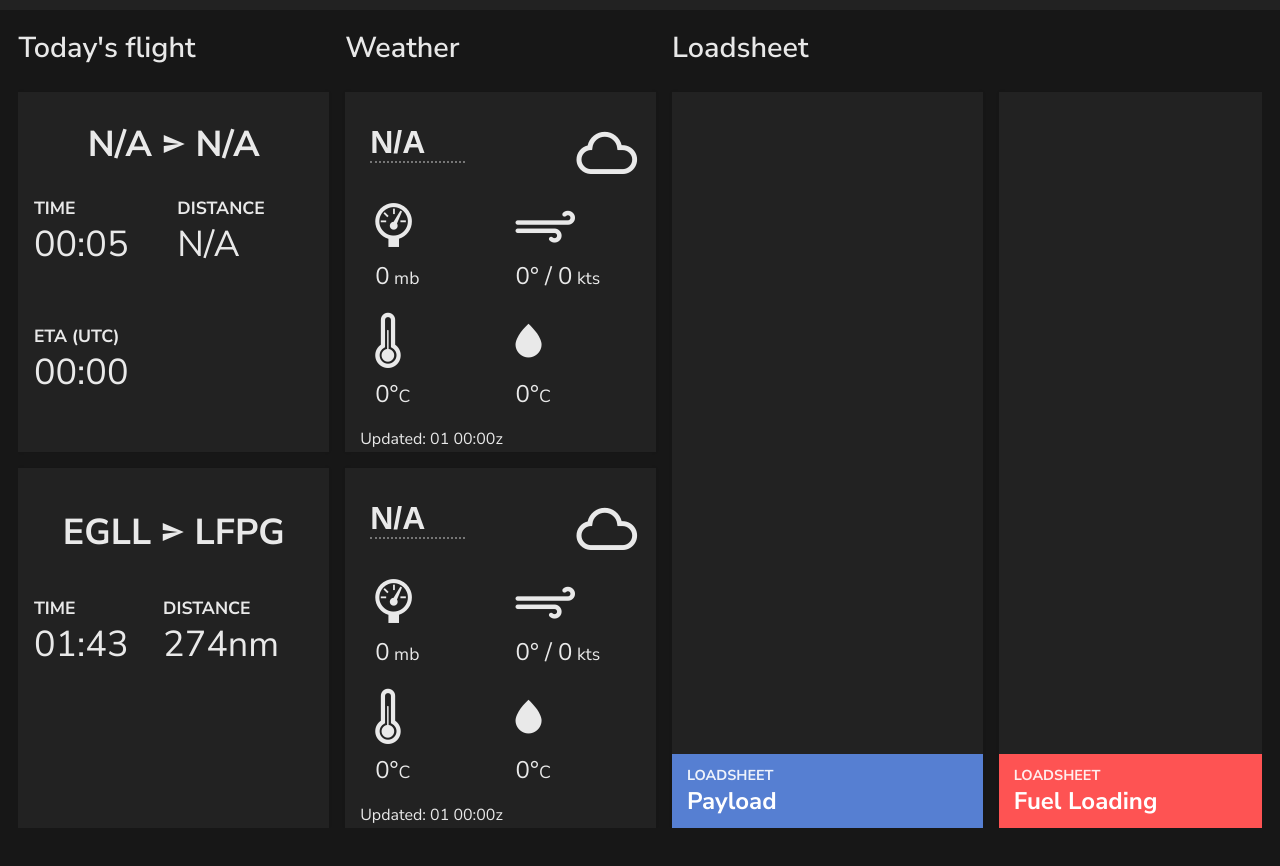
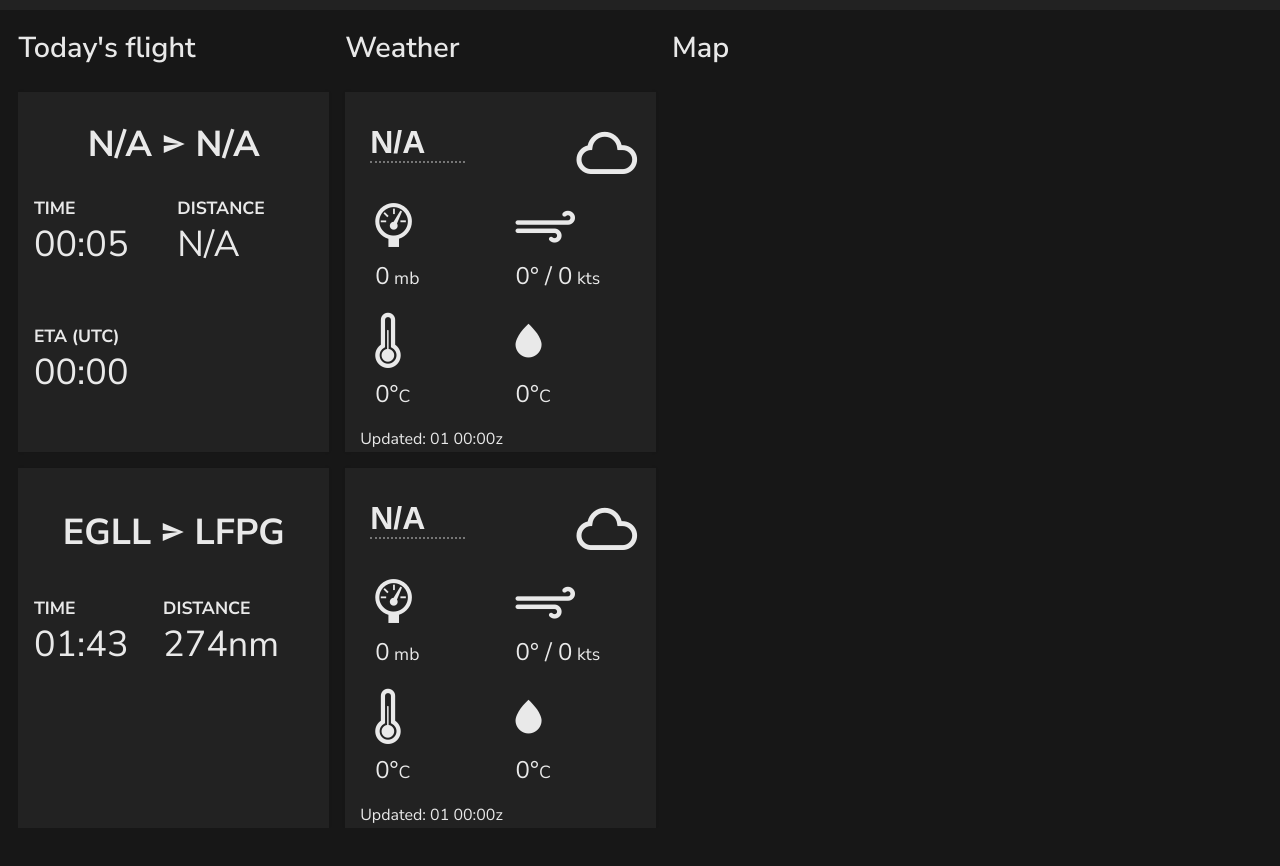
Before and after one commit to flybywiresim/efb, a React (Create React App) app: page /dashboard in a window 1280 px wide. Shown: the top 866 px of the page. Built offline with nearby package versions, Linux system fonts and the light colour scheme.

Commit message:
Prepared to replace loadsheet with Map in the Dashboard widget

```diff
--- a/src/App.scss
+++ b/src/App.scss
@@ -11,6 +11,7 @@
   --cardBackground: rgb(223, 224, 226);
   --globalBackground: #E5E5E5;
   --widgetMargin: 10px;
+  --toolbarUnderlineColor: #EC67E0
 }
 
 body {
--- a/src/App.tsx
+++ b/src/App.tsx
@@ -9,16 +9,18 @@ import { getSimbriefData } from './simbriefApi';
 import './aewx-metar-parser.d';
 import Time from "./time/Time";
 import Toolbar from "./toolbar/Toolbar";
-import PreparationWidgets from "./preparationWidget/PreparationWidget";
+import DashboardWidgets from "./dashboardWidget/DashboardWidget";
+import LoadsheetWidget from "./loadsheetWidget/LoadsheetWidget";
 import Settings from "./settings/Settings";
 import Profile from "./profile/Profile";
 
 import './App.scss';
 import './time/Time.scss';
 import './toolbar/Toolbar.scss';
+import './dashboardWidget/DashboardWidget.scss';
+import './loadsheetWidget/LoadsheetWidget.scss';
 import './settings/Settings.scss';
 import './profile/Profile.scss';
-import './preparationWidget/PreparationWidget.scss';
 
 type AppProps = {};
 
@@ -97,13 +99,16 @@ class App extends React.Component<AppProps, AppState> {
                 <Toolbar fetchSimbrief={this.fetchSimbriefData}/>
                 <div id="main-container">
                     <Switch>
-                        <Route path="/preparation">
-                            <PreparationWidgets
+                        <Route path="/dashboard">
+                            <DashboardWidgets
                                 departingAirport={this.state.departingAirport}
                                 arrivingAirport={this.state.arrivingAirport}
                                 flightDistance={this.state.flightDistance}
                                 flightETAInSeconds={this.state.flightETAInSeconds}
                                 timeSinceStart={this.state.timeSinceStart} />
+                        </Route>
+                        <Route path="/loadsheet">
+                            <LoadsheetWidget />
                         </Route>
                         <Route path="/flight-navigation">
                             <div>
@@ -124,7 +129,7 @@ class App extends React.Component<AppProps, AppState> {
                                 changeSimbriefUsername={this.changeSimbriefUsername} />
                         </Route>
                         <Route path="/">
-                            <PreparationWidgets
+                            <DashboardWidgets
                                 departingAirport={this.state.departingAirport}
                                 arrivingAirport={this.state.arrivingAirport}
                                 flightDistance={this.state.flightDistance}
--- a/src/preparationWidget/PreparationWidget.scss
+++ b/src/dashboardWidget/DashboardWidget.scss
@@ -11,9 +11,9 @@
     align-items: flex-start;
     overflow: hidden;
     grid-template-areas:
-        "TodaysFlightTitle WeatherTitle LoadsheetTitle LoadsheetTitle"
-        "TodaysFlightCard  OriginWxCard PayloadCard    FuelCard"
-        "PreviousLegsCard  DestWxCard   PayloadCard    FuelCard";
+        "TodaysFlightTitle WeatherTitle MapTitle MapTitle"
+        "TodaysFlightCard  OriginWxCard Map      Map"
+        "PreviousLegsCard  DestWxCard   Map      Map";
 
     span.WidgetTitle#title-todays-flight {
         grid-area: TodaysFlightTitle;
@@ -23,8 +23,8 @@
         grid-area: WeatherTitle;
     }
 
-    span.WidgetTitle#title-loadsheet {
-        grid-area: LoadsheetTitle;
+    span.WidgetTitle#title-map {
+        grid-area: MapTitle;
     }
 
     // TODO move this to its own stylesheet
@@ -184,43 +184,6 @@
         }
     }
 
-    // TODO move this to its own stylesheet
-
-    .loadsheet-card {
-        height: 100%;
-        box-shadow: 0 0 3px rgba(0, 0, 0, 0.1);
-        background: var(--cardBackground);
-        display: grid;
-        grid-template-rows: 90% 10%;
-        grid-template-areas:
-            "Body"
-            "Footer";
-
-        .loadsheet-card-body {
-            grid-area: Body;
-        }
-
-        .loadsheet-card-footer {
-            grid-area: Footer;
-            background-color: var(--loadsheetFooterBackground);
-
-            color: white;
-            font-weight: 700;
-            font-size: 1.5rem;
-            display: flex;
-            flex-direction: column;
-            justify-content: center;
-            padding-left: 15px;
-
-            .footer-title {
-                font-size:0.9rem;
-                font-weight: 700;
-                color: var(--mainTextSecondary);
-                grid-area: DepArr;
-            }
-        }
-    }
-
     #flight-todays {
         grid-area: TodaysFlightCard;
     }
@@ -240,16 +203,4 @@
     textarea:focus, input:focus{
         outline: none;
     }
-
-    #loadsheet-payload-card {
-        grid-area: PayloadCard;
-
-        --loadsheetFooterBackground: #567FD2;
-    }
-
-    #loadsheet-fuel-card {
-        grid-area: FuelCard;
-
-        --loadsheetFooterBackground: #FE5353;
-    }
 }
--- a/src/preparationWidget/PreparationWidget.tsx
+++ b/src/dashboardWidget/DashboardWidget.tsx
@@ -1,7 +1,6 @@
 import React from 'react';
-import FlightWidget from "./preparationWidgets/FlightWidget";
-import WeatherWidget from "./preparationWidgets/WeatherWidget";
-import LoadsheetWidget from "./preparationWidgets/LoadsheetWidget";
+import FlightWidget from "./dashboardWidgets/FlightWidget";
+import WeatherWidget from "./dashboardWidgets/WeatherWidget";
 
 type PreparationWidgetsProps = {
     departingAirport: string,
@@ -33,7 +32,7 @@ class PreparationWidgets extends React.Component<PreparationWidgetsProps, Prepar
             <div className="PreparationWidgets">
                 <span id='title-todays-flight' className="WidgetTitle">Today's flight</span>
                 <span id='title-wx' className="WidgetTitle">Weather</span>
-                <span id='title-loadsheet' className="WidgetTitle">Loadsheet</span>
+                <span id='title-map' className="WidgetTitle">Map</span>
 
                 <FlightWidget
                     name="todays"
@@ -54,8 +53,6 @@ class PreparationWidgets extends React.Component<PreparationWidgetsProps, Prepar
 
                 <WeatherWidget name='origin' editIcao="yes" icao={this.props.departingAirport} />
                 <WeatherWidget name='dest' editIcao="yes" icao={this.props.arrivingAirport} />
-
-                <LoadsheetWidget/>
             </div>
         );
     }
--- /dev/null
+++ b/src/loadsheetWidget/LoadsheetWidget.scss
@@ -0,0 +1,61 @@
+.loadsheet-div {
+  display: grid;
+  grid-template-rows: 5% 95%;
+  grid-template-columns: 50% 50%;
+  grid-template-areas:
+    "LoadsheetTitle LoadsheetTitle"
+    "PayloadCard    FuelCard";
+  height: 830px;
+
+  span.WidgetTitle#title-map {
+    grid-area: LoadsheetTitle;
+  }
+
+  #loadsheet-payload-card {
+    grid-area: PayloadCard;
+
+    --loadsheetFooterBackground: #567FD2;
+  }
+
+  #loadsheet-fuel-card {
+    grid-area: FuelCard;
+
+    --loadsheetFooterBackground: #FE5353;
+  }
+
+  .loadsheet-card {
+    height: 100%;
+    box-shadow: 0 0 3px rgba(0, 0, 0, 0.1);
+    background: var(--cardBackground);
+    display: grid;
+    margin: 0.5em;
+    grid-template-rows: 90% 10%;
+    grid-template-areas:
+            "Body"
+            "Footer";
+
+    .loadsheet-card-body {
+      grid-area: Body;
+    }
+
+    .loadsheet-card-footer {
+      grid-area: Footer;
+      background-color: var(--loadsheetFooterBackground);
+
+      color: white;
+      font-weight: 700;
+      font-size: 1.5rem;
+      display: flex;
+      flex-direction: column;
+      justify-content: center;
+      padding-left: 15px;
+
+      .footer-title {
+        font-size:0.9rem;
+        font-weight: 700;
+        color: var(--mainTextSecondary);
+        grid-area: DepArr;
+      }
+    }
+  }
+}
--- a/src/preparationWidget/preparationWidgets/LoadsheetWidget.tsx
+++ b/src/loadsheetWidget/LoadsheetWidget.tsx
@@ -6,7 +6,10 @@ type LoadsheetWidgetState = {};
 export default class LoadsheetWidget extends React.Component<LoadsheetWidgetProps, LoadsheetWidgetState> {
     render() {
         return (
-            <>
+            <div className="loadsheet-div">
+                <div>
+                    <span id='title-loadsheet' className="WidgetTitle">Loadsheet</span>
+                </div>
                 <div className='loadsheet-card' id="loadsheet-payload-card">
                     <div className='loadsheet-card-body'/>
                     <div className="loadsheet-card-footer">
@@ -21,7 +24,7 @@ export default class LoadsheetWidget extends React.Component<LoadsheetWidgetProp
                         <p>Fuel Loading</p>
                     </div>
                 </div>
-            </>
+            </div>
         );
     }
 };
--- a/src/toolbar/Toolbar.scss
+++ b/src/toolbar/Toolbar.scss
@@ -24,7 +24,7 @@
     margin-left: $spacing-padding;
 
     & > div:hover {
-      border-bottom: solid var(--mainTextSecondary) .1em;
+      border-bottom: solid var(--toolbarUnderlineColor) .1em;
     }
 
     img.FBW-Logo {
@@ -45,11 +45,11 @@
       cursor: pointer;
 
       &.Active {
-        border-bottom: solid var(--mainTextSecondary) .1em;
+        border-bottom: solid var(--toolbarUnderlineColor) .1em;
       }
 
       &.Active:hover {
-        border-bottom: solid var(--mainTextSecondary) .1em;
+        border-bottom: solid var(--toolbarUnderlineColor) .1em;
       }
 
       a {
```
Also changed, not shown: src/toolbar/Toolbar.tsx (+18 -19 lines), src/dashboardWidget/dashboardWidgets/FlightWidget.tsx (renamed from src/preparationWidget/preparationWidgets/FlightWidget.tsx), src/dashboardWidget/dashboardWidgets/WeatherWidget.tsx (renamed from src/preparationWidget/preparationWidgets/WeatherWidget.tsx), src/dashboardWidget/dashboardWidgets/WeatherWidgetIcons.ts (renamed from src/preparationWidget/preparationWidgets/WeatherWidgetIcons.ts), src/dashboardWidget/weather-icons.scss (renamed from src/preparationWidget/weather-icons.scss).
